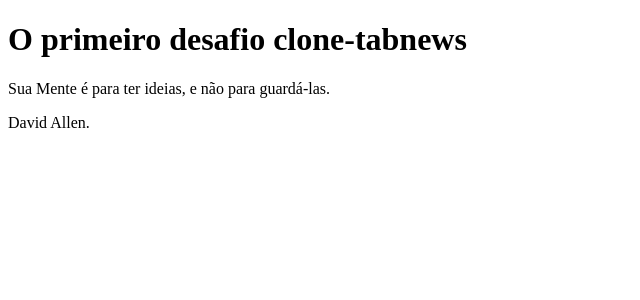
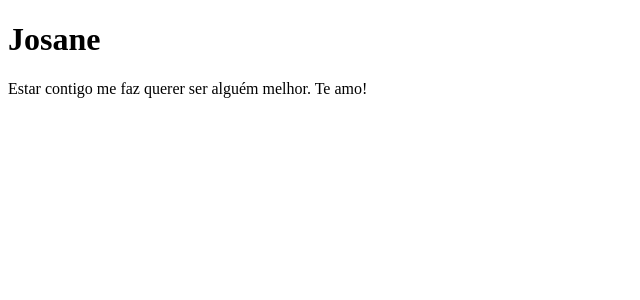
Before and after one commit to raysonmendes/clone-tabnews, a Next.js app: page / in a window 1280 px wide. Shown: the top 300 px of the page, without its empty margins (0-640 px from the left). Built offline with nearby package versions, Linux system fonts and the light colour scheme.

Commit message:
modificar mensagem

```diff
--- a/pages/index.js
+++ b/pages/index.js
@@ -1,12 +1,9 @@
 function Home() {
   return (
     <div>
-      <h1>O primeiro desafio clone-tabnews</h1>
+      <h1>Josane</h1>
       <p>
-        Sua Mente é para ter ideias, e não para guardá-las.
-      </p>
-      <p>
-        David Allen.
+        Estar contigo me faz querer ser alguém melhor. Te amo!
       </p>
     </div>
       )
```
